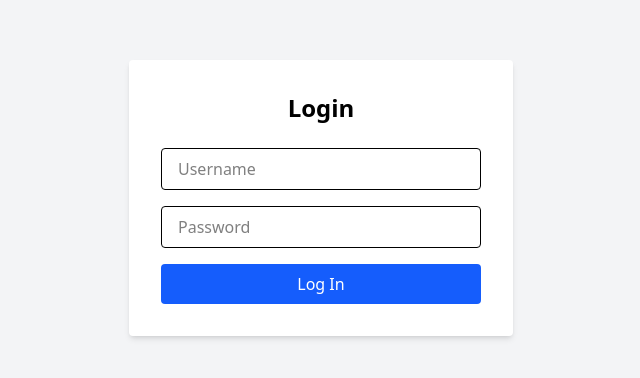
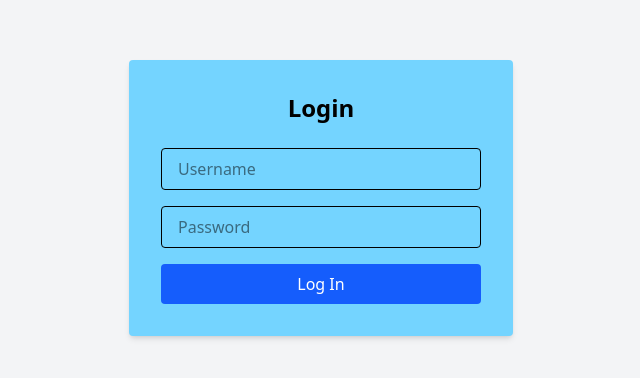
Before and after one commit to Wild-Waves-Kumana/Wild-Waves-Internal, a React (Vite) app in the folder frontend/: page / in a window 1280 px wide. Shown: the part 202-580 px from the top of the page, without its empty margins (319-959 px from the left). Built offline with nearby package versions, Linux system fonts and the light colour scheme.

Commit message:
Change BG

```diff
--- a/frontend/src/pages/Login.jsx
+++ b/frontend/src/pages/Login.jsx
@@ -23,7 +23,7 @@ const Login = ({ onLogin }) => {
 
   return (
     <div className="flex items-center justify-center min-h-screen bg-gray-100">
-      <form onSubmit={handleSubmit} className="bg-white p-8 rounded shadow-md w-96">
+      <form onSubmit={handleSubmit} className="bg-sky-300 p-8 rounded shadow-md w-96">
         <h2 className="text-2xl font-bold mb-6 text-center">Login</h2>
         <input
           type="text"
```
